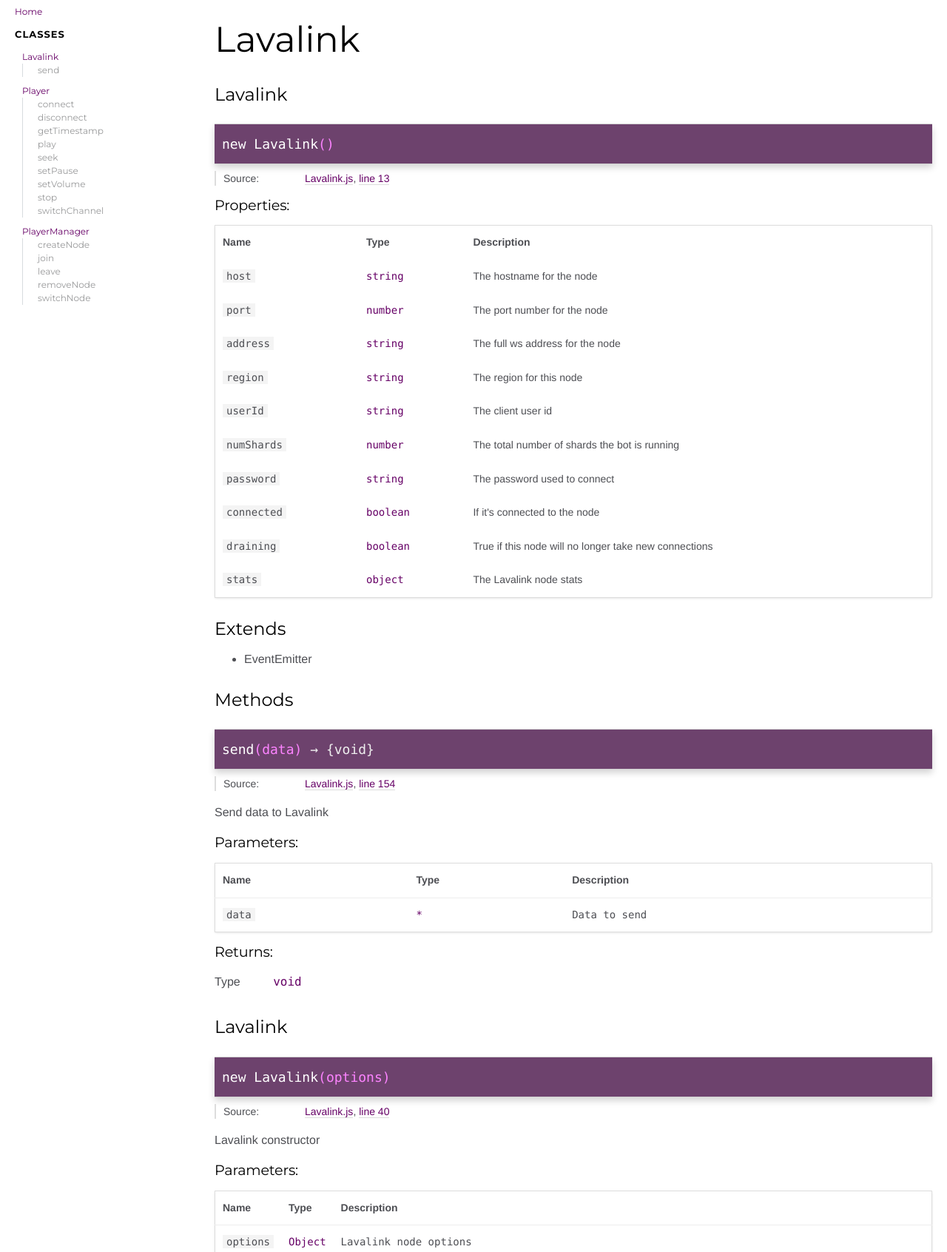
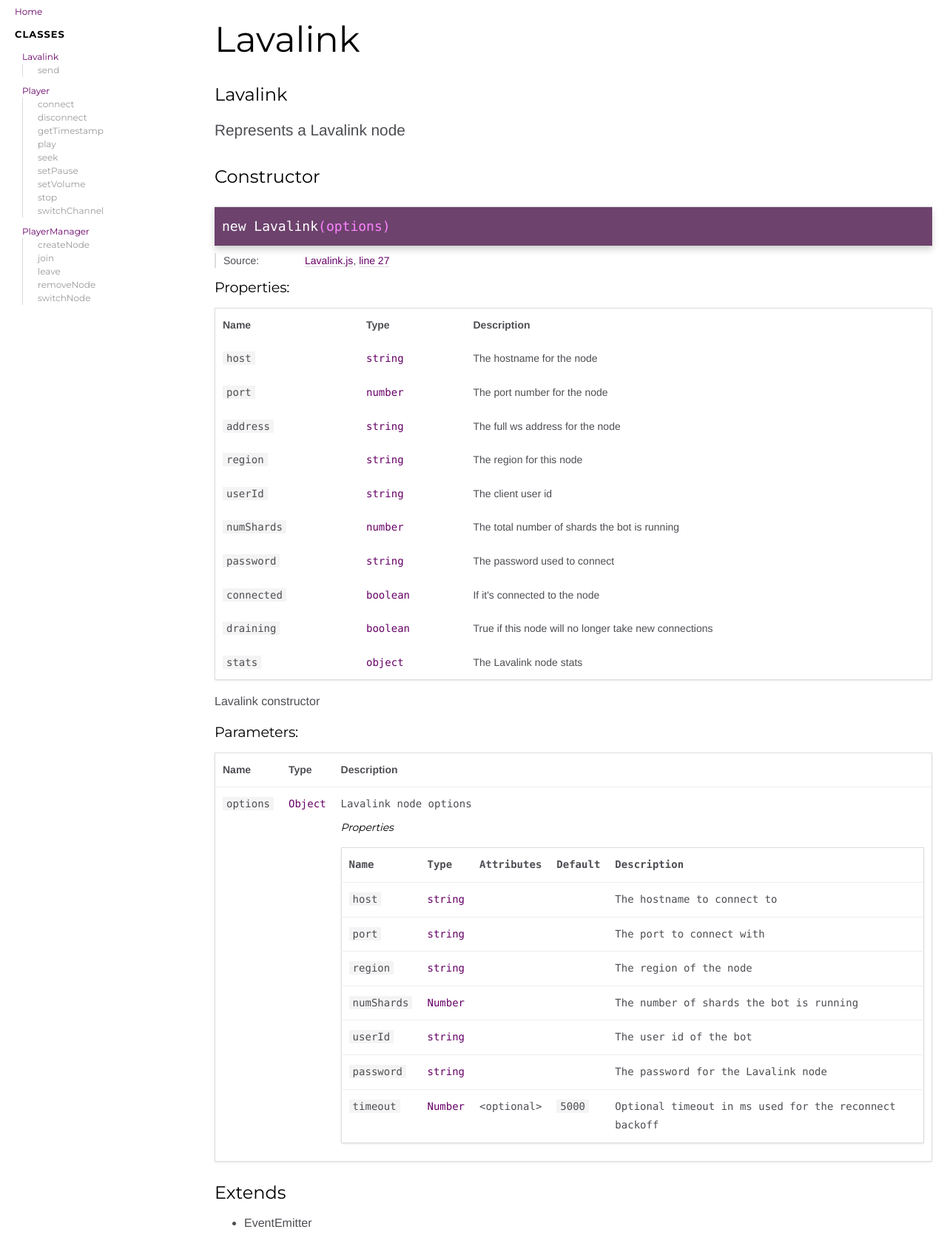
Before and after one commit to briantanner/lavalink.js, a website: page docs/Lavalink.html in a window 1280 px wide. Shown: the part 7-1699 px from the top of the page at 74% size. Drawn offline with Linux system fonts and the light colour scheme.

Commit message:
add readme to docs, minor changes, description for npm

```diff
--- a/docs/Lavalink.html
+++ b/docs/Lavalink.html
@@ -43,6 +43,8 @@
         Lavalink
         </h2>
 
+            <div class="class-description">Represents a Lavalink node</div>
+
 
 </header>
 
@@ -52,8 +54,10 @@
 
 
 
+    <h2>Constructor</h2>
 
-    <h4 class="name" id="Lavalink"><span class="type-signature"></span>new Lavalink<span class="signature">()</span><span class="type-signature"></span></h4>
+
+    <h4 class="name" id="Lavalink"><span class="type-signature"></span>new Lavalink<span class="signature">(options)</span><span class="type-signature"></span></h4>
 
 
 
@@ -65,7 +69,7 @@
 
     <dt class="tag-source">Source:</dt>
     <dd class="tag-source"><ul class="dummy"><li>
-        <a href="Lavalink.js.html">Lavalink.js</a>, <a href="Lavalink.js.html#line13">line 13</a>
+        <a href="Lavalink.js.html">Lavalink.js</a>, <a href="Lavalink.js.html#line27">line 27</a>
     </li></ul></dd>
 
 
@@ -358,295 +362,6 @@
     </tbody>
 </table>
 
-
-
-
-
-
-
-
-
-
-
-
-
-
-
-
-
-
-
-
-
-
-
-
-
-
-
-
-
-
-
-    </div>
-
-
-        <h3 class="subsection-title">Extends</h3>
-
-
-
-
-    <ul>
-        <li>EventEmitter</li>
-    </ul>
-
-
-
-
-
-
-
-
-
-
-
-
-
-
-
-        <h3 class="subsection-title">Methods</h3>
-
-
-
-
-
-
-    <h4 class="name" id="send"><span class="type-signature"></span>send<span class="signature">(data)</span><span class="type-signature"> &rarr; {void}</span></h4>
-
-
-
-
-
-
-<dl class="details">
-
-
-    <dt class="tag-source">Source:</dt>
-    <dd class="tag-source"><ul class="dummy"><li>
-        <a href="Lavalink.js.html">Lavalink.js</a>, <a href="Lavalink.js.html#line154">line 154</a>
-    </li></ul></dd>
-
-
-
-
-
-
-
-
-
-
-
-
-
-
-
-
-
-
-
-
-
-
-
-
-
-
-
-
-
-
-
-</dl>
-
-
-
-
-
-<div class="description">
-    Send data to Lavalink
-</div>
-
-
-
-
-
-
-
-
-
-
-
-    <h5>Parameters:</h5>
-
-
-<table class="params">
-    <thead>
-    <tr>
-
-        <th>Name</th>
-
-
-        <th>Type</th>
-
-
-
-
-
-        <th class="last">Description</th>
-    </tr>
-    </thead>
-
-    <tbody>
-
-
-        <tr>
-
-                <td class="name"><code>data</code></td>
-
-
-            <td class="type">
-
-
-<span class="param-type">*</span>
-
-
-
-            </td>
-
-
-
-
-
-            <td class="description last">Data to send</td>
-        </tr>
-
-
-    </tbody>
-</table>
-
-
-
-
-
-
-
-
-
-
-
-
-
-
-<h5>Returns:</h5>
-
-
-
-
-<dl class="param-type">
-    <dt>
-        Type
-    </dt>
-    <dd>
-
-<span class="param-type">void</span>
-
-
-    </dd>
-</dl>
-
-
-
-
-
-
-
-
-
-
-</article>
-
-</section>
-
-
-
-
-
-
-
-<section>
-
-<header>
-
-        <h2>
-        Lavalink
-        </h2>
-
-
-</header>
-
-<article>
-    <div class="container-overview">
-
-
-
-
-
-    <h4 class="name" id="Lavalink"><span class="type-signature"></span>new Lavalink<span class="signature">(options)</span><span class="type-signature"></span></h4>
-
-
-
-
-
-
-<dl class="details">
-
-
-    <dt class="tag-source">Source:</dt>
-    <dd class="tag-source"><ul class="dummy"><li>
-        <a href="Lavalink.js.html">Lavalink.js</a>, <a href="Lavalink.js.html#line40">line 40</a>
-    </li></ul></dd>
-
-
-
-
-
-
-
-
-
-
-
-
-
-
-
-
-
-
-
-
-
-
-
-
-
-
-
-
-
-
-
-</dl>
 
 
 
@@ -1012,6 +727,17 @@
     </div>
 
 
+        <h3 class="subsection-title">Extends</h3>
+
+
+
+
+    <ul>
+        <li>EventEmitter</li>
+    </ul>
+
+
+
 
 
 
@@ -1195,7 +921,7 @@
 <br class="clear">
 
 <footer>
-    Documentation generated by <a href="https://github.com/jsdoc3/jsdoc">JSDoc 3.5.5</a> on Mon Jan 01 2018 06:44:00 GMT-0500 (EST) using the <a href="https://github.com/clenemt/docdash">docdash</a> theme.
+    Documentation generated by <a href="https://github.com/jsdoc3/jsdoc">JSDoc 3.5.5</a> on Mon Jan 01 2018 08:17:10 GMT-0500 (EST) using the <a href="https://github.com/clenemt/docdash">docdash</a> theme.
 </footer>
 
 <script>prettyPrint();</script>
--- a/package.json
+++ b/package.json
@@ -2,6 +2,7 @@
   "name": "lavalink.js",
   "version": "0.1.1",
   "license": "MIT",
+  "description": "A Lavalink client for eris",
   "homepage": "https://github.com/briantanner/lavalink.js",
   "author": {
     "name": "Brian Tanner",
```
Also changed, not shown: docs/Lavalink.js.html (+2 -2 lines), docs/Player.html (+1 -1 lines), docs/Player.js.html (+1 -1 lines), docs/PlayerManager.html (+1 -1 lines), docs/PlayerManager.js.html (+1 -1 lines), docs/index.html (+108 -1 lines).
